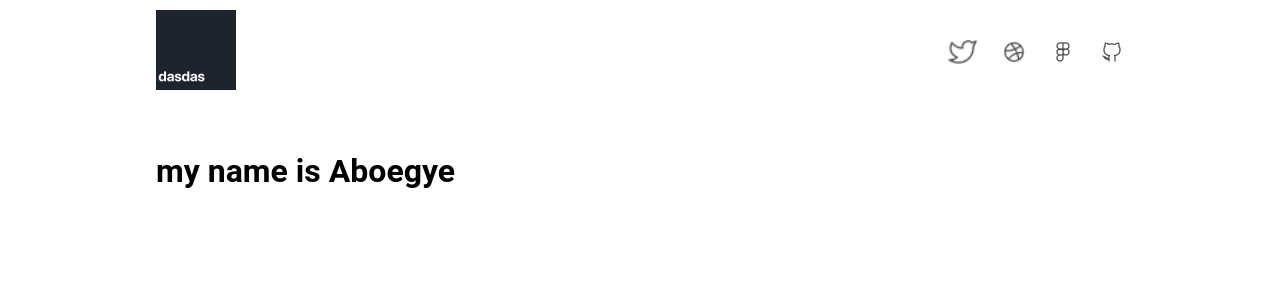
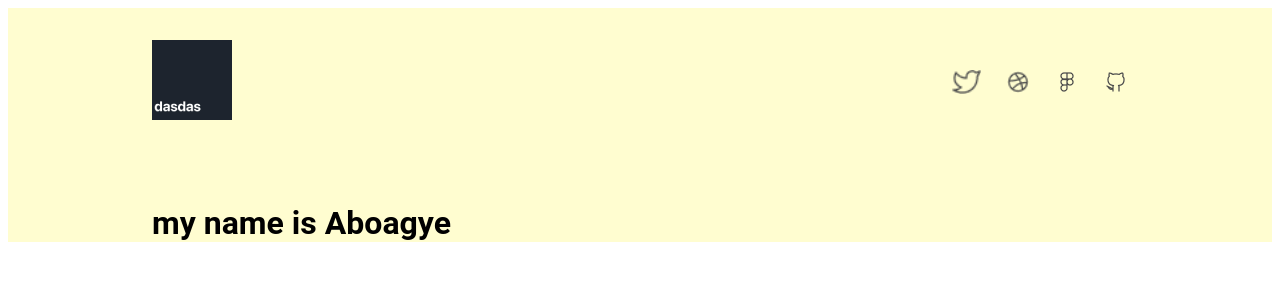
Before and after one commit to Aboagye-Heming/Dasdas-blog, a Vue app: page /aboagye/1/here/name/1/home in a window 1280 px wide. Shown: the top 300 px of the page. Built offline with nearby package versions, Linux system fonts and the light colour scheme.

Commit message:
styled the homepage

```diff
--- a/src/App.vue
+++ b/src/App.vue
@@ -1,10 +1,8 @@
 <template>
-  <div>
-    <AppHeader />
     <div class="container">
+      <AppHeader />
       <router-view></router-view>
     </div>
-  </div>
 </template>
 
 <script>
--- a/src/assets/css/footer.css
+++ b/src/assets/css/footer.css
@@ -2,7 +2,7 @@
 footer {
     margin-left: auto;
     margin-right: auto;
-    margin-top: 165px;
+    margin-top: 4rem;
     display: flex;
     flex-direction: column;
     justify-content: center;
@@ -17,4 +17,7 @@ footer {
     max-width: 741px;
     text-align: center;
     max-width: 741px;
+    margin-top: 22px;
+    margin-bottom: 22px;
+
   }
--- a/src/assets/css/header.css
+++ b/src/assets/css/header.css
@@ -2,8 +2,9 @@ header {
   display: flex;
   align-items: center;
   justify-content: space-between;
-  margin-top: 10px;
-  margin-bottom: 58px;
+  padding-top: 2rem;
+  margin-bottom: 5rem;
+  max-width: 100%;
 }
 .header-icons {
   display: flex;
--- a/src/assets/css/style.css
+++ b/src/assets/css/style.css
@@ -6,12 +6,14 @@ h2,
 h3,
 h4,
 h5,
-h6 {
+h6,p {
   margin: 0;
 }
 .container {
-  margin-left: 148px;
-  margin-right: 148px;
+  padding-left: 9rem;
+  padding-right: 9rem;
+  background-color: #fffdd0;
+  max-width: 100%;
 }
 
 /* typography */
--- a/src/components/AppHeader.vue
+++ b/src/components/AppHeader.vue
@@ -1,5 +1,5 @@
 <template>
-  <header class="container">
+  <header>
     <router-link to="/">
       <img src="../assets/images/logo.png" alt="dasdas-logo"
     /></router-link>
--- a/src/components/BlogCard.vue
+++ b/src/components/BlogCard.vue
@@ -1,15 +1,13 @@
 <template>
   <div class="card-wrapper">
-    <img :src="blog.jetpack_featured_media_url" alt="" />
-    <p class="text-md">Front-end <span>1 Month Ago </span></p>
-    <h4 class="text-lg">{{ blog.title.rendered }}</h4>
-    <p class="text-sm">
-      {{ blog.description }}
-    </p>
-    <div class="grid-time">
-      <p class="text-md">12 Min Read</p>
-      <router-link :to="`/${blog.id}/details`"> <p class="text-xl">Read Full</p></router-link>
-    </div>
+    <router-link :to="`/${blog.id}/details`">
+      <img :src="blog.jetpack_featured_media_url" alt="" />
+      <h4 class="text-lg">{{ blog.title.rendered }}</h4>
+      <p class="text-sm">
+        {{ blog.description }}
+      </p>
+    </router-link
+    >
   </div>
 </template>
 
@@ -26,10 +24,14 @@ export default {
 </script>
 
 <style scoped>
+
+a{
+  cursor: pointer;
+}
 .card-wrapper {
   width: 350px;
 }
-.card-wrapper img{
+.card-wrapper img {
   width: 330px;
   height: 200px;
 }
--- a/src/pages/AboagyePage.vue
+++ b/src/pages/AboagyePage.vue
@@ -1,6 +1,6 @@
 <template>
   <div>
-    <h1>my name is Aboegye</h1>
+    <h1>my name is Aboagye</h1>
   </div>
 </template>
 
--- a/src/pages/DetailsPage.vue
+++ b/src/pages/DetailsPage.vue
@@ -3,9 +3,8 @@
     <section>
       <p>By Ryan Jackson <span>2 Month Ago </span></p>
       <h1>{{ currentBlog.title.rendered }}</h1>
-      console.log(currentBlog)
 
-     <div v-html="currentBlog.content.rendered"></div>
+      <div v-html="currentBlog.content.rendered"></div>
       <h3>More Articles</h3>
     </section>
     <div class="blog-container">
@@ -31,19 +30,20 @@ export default {
     };
   },
   methods: {
-    getBlog(){
-     fetch(`https://techcrunch.com/wp-json/wp/v2/posts/${this.$route.params.id}`).then((response) => {
+    getBlog() {
+      fetch(
+        `https://techcrunch.com/wp-json/wp/v2/posts/${this.$route.params.id}`
+      ).then((response) => {
         response.json().then((data) => {
-            this.currentBlog = data;
-
-        })
-     })
-    }
+          this.currentBlog = data;
+        });
+      });
+    },
   },
 
   mounted() {
-    this.getBlog()
-    console.log(this.$route)
+    this.getBlog();
+    console.log(this.$route);
   },
 };
 </script>
```
